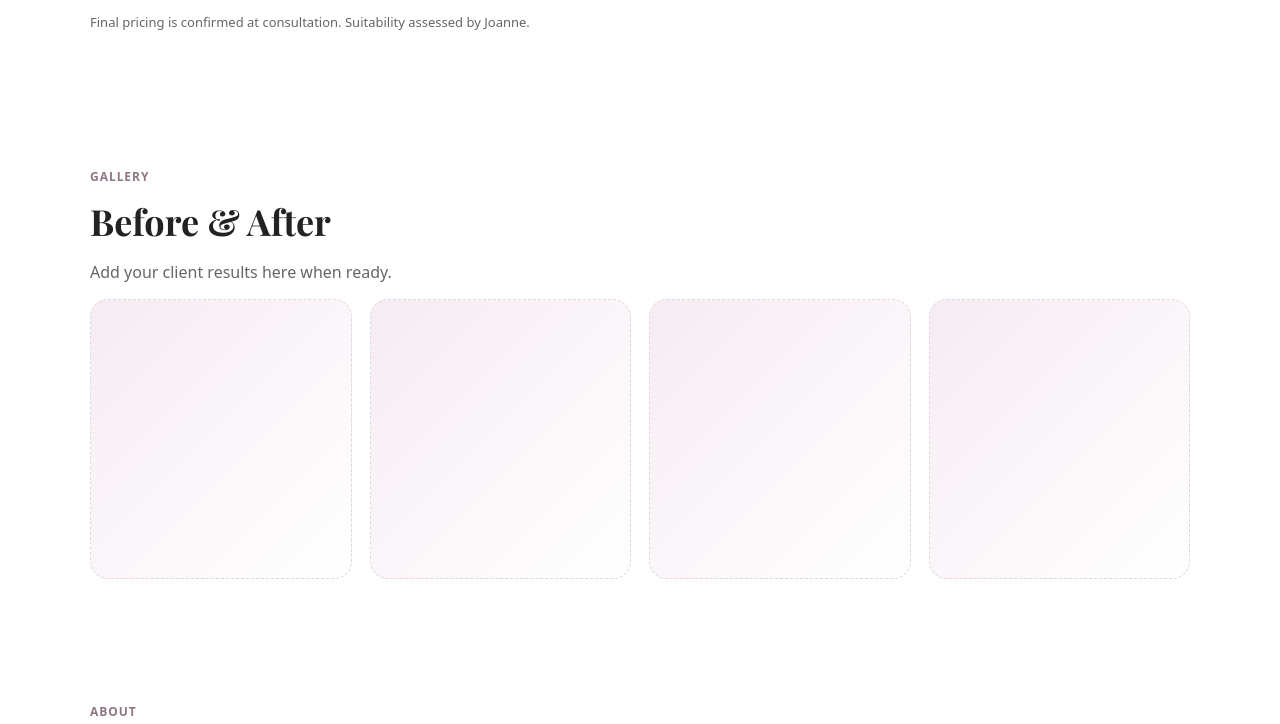
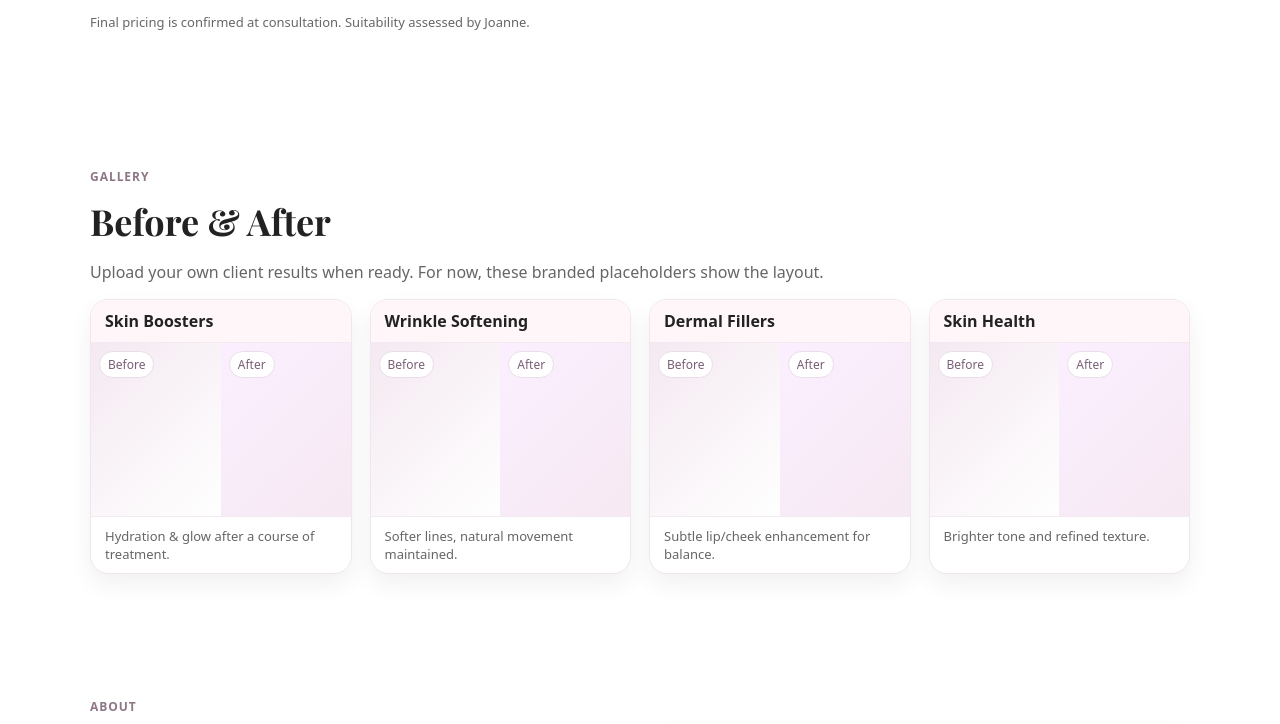
Before and after one commit to chrisburley01/Beautywithinsalon, a plain HTML site: page index.html in a window 1280 px wide. Shown: the part 1303-2027 px from the top of the page. Drawn offline with nearby package versions, Linux system fonts and the light colour scheme.

Commit message:
Update index.html

```diff
--- a/index.html
+++ b/index.html
@@ -1,4 +1,3 @@
-
 <!DOCTYPE html>
 <html lang="en">
 <head>
@@ -7,65 +6,43 @@
   <title>Beautywithin Aesthetics | By Joanne Burley</title>
   <meta name="description" content="Beautywithin Aesthetics by Joanne Burley – professional, safe, natural-looking aesthetic treatments." />
   <link rel="icon" href="BWA-Logo-no-name-PRINT.svg">
-  <link rel="preconnect" href="https://fonts.googleapis.com">
-  <link rel="preconnect" href="https://fonts.gstatic.com" crossorigin>
+  <link rel="preconnect" href="https://fonts.googleapis.com"><link rel="preconnect" href="https://fonts.gstatic.com" crossorigin>
   <link href="https://fonts.googleapis.com/css2?family=Playfair+Display:wght@600;700&display=swap" rel="stylesheet">
   <style>
-    :root{
-      --bg:#fff; --text:#222; --muted:#666;
-      --brand:#d4acc5; --brand-dark:#8e7686; --card:#fff6f9;
-      --shadow:0 10px 24px rgba(0,0,0,.06); --radius:18px;
-    }
-    *{box-sizing:border-box}
-    body{margin:0;font-family:system-ui,-apple-system,Segoe UI,Roboto,Arial;background:var(--bg);color:var(--text)}
-    a{color:var(--brand-dark);text-decoration:none}
-    a:hover{text-decoration:underline}
+    :root{--bg:#fff;--text:#222;--muted:#666;--brand:#d4acc5;--brand-dark:#8e7686;--card:#fff6f9;--shadow:0 10px 24px rgba(0,0,0,.06);--radius:18px}
+    *{box-sizing:border-box}body{margin:0;font-family:system-ui,-apple-system,Segoe UI,Roboto,Arial;background:var(--bg);color:var(--text)}
+    a{color:var(--brand-dark);text-decoration:none}a:hover{text-decoration:underline}
     .container{max-width:1100px;margin:0 auto;padding:0 20px}
-
-    /* Header */
     header{position:sticky;top:0;z-index:50;background:rgba(255,255,255,.92);backdrop-filter:saturate(180%) blur(12px);border-bottom:1px solid #eee}
     .nav{display:flex;align-items:center;justify-content:space-between;padding:12px 0}
-    .logo{display:flex;align-items:center;gap:10px;font-weight:700}
-    .logo-img{height:42px;width:auto;object-fit:contain}
+    .logo{display:flex;align-items:center;gap:10px;font-weight:700}.logo-img{height:42px;width:auto;object-fit:contain}
     .nav a{font-weight:600;margin-left:16px}
     .cta-btn{display:inline-block;background:var(--brand);color:#fff;padding:10px 16px;border-radius:999px;box-shadow:var(--shadow)}
     .cta-btn:hover{background:var(--brand-dark);text-decoration:none}
-    section, main{scroll-margin-top:84px}
-
-    /* Hero */
+    section,main{scroll-margin-top:84px}
     .hero{padding:64px 0 40px;background:radial-gradient(900px 420px at 80% -10%, #f6edf3 0%, #fff 60%)}
     .hero-grid{display:grid;grid-template-columns:1.1fr .9fr;gap:32px;align-items:center}
     .hero h1{font:700 clamp(28px,4.5vw,46px) 'Playfair Display',serif;margin:0 0 12px}
     .hero p{color:var(--muted);font-size:18px;margin:0 0 18px}
     .hero-card{background:var(--card);padding:20px;border-radius:var(--radius);box-shadow:var(--shadow)}
-
-    /* Sections */
-    .section{padding:56px 0}
-    .section h2{font:700 clamp(24px,3.2vw,36px) 'Playfair Display',serif;margin:0 0 14px}
-    .kicker{color:var(--brand-dark);font-weight:700;letter-spacing:.08em;text-transform:uppercase;font-size:12px}
-    .muted{color:var(--muted)}
-
-    .grid{display:grid;gap:18px}
-    .treatments{grid-template-columns:repeat(auto-fit,minmax(240px,1fr))}
+    .section{padding:56px 0}.section h2{font:700 clamp(24px,3.2vw,36px) 'Playfair Display',serif;margin:0 0 14px}
+    .kicker{color:var(--brand-dark);font-weight:700;letter-spacing:.08em;text-transform:uppercase;font-size:12px}.muted{color:var(--muted)}
+    .grid{display:grid;gap:18px}.treatments{grid-template-columns:repeat(auto-fit,minmax(240px,1fr))}
     .card{background:var(--card);border-radius:var(--radius);padding:18px;box-shadow:var(--shadow)}
-
-    /* About */
     .about{display:grid;grid-template-columns:1fr 1fr;gap:28px;align-items:start}
     .about img{width:100%;border-radius:var(--radius);box-shadow:var(--shadow);object-fit:cover;aspect-ratio:4/3}
-
-    /* Gallery placeholders */
-    .gallery{display:grid;grid-template-columns:repeat(auto-fit,minmax(240px,1fr));gap:18px}
-    .ph{height:280px;border-radius:var(--radius);background:linear-gradient(135deg,#f6ecf3,#ffffff);border:1px dashed #e2d7df}
-
-    /* Footer */
-    footer{padding:36px 0;border-top:1px solid #eee;background:#fff}
-    .footgrid{display:grid;grid-template-columns:1.2fr .8fr;gap:24px}
-    .small{font-size:13px}
-
-    /* WhatsApp */
+    /* Branded BEFORE/AFTER cards */
+    .ba-grid{display:grid;grid-template-columns:repeat(auto-fit,minmax(260px,1fr));gap:18px}
+    .ba{background:#fff;border-radius:var(--radius);box-shadow:var(--shadow);overflow:hidden;border:1px solid #f0e6ee}
+    .ba-head{display:flex;justify-content:space-between;align-items:center;padding:10px 14px;background:var(--card);font-weight:700}
+    .ba-body{display:grid;grid-template-columns:1fr 1fr;gap:0;border-top:1px solid #f3e9f1}
+    .ba-half{aspect-ratio:3/4;display:flex;align-items:center;justify-content:center;position:relative}
+    .ba-half.before{background:linear-gradient(135deg,#f4e9f1,#ffffff)}
+    .ba-half.after{background:linear-gradient(135deg,#fbefff,#f6e9f3)}
+    .ba-label{position:absolute;top:8px;left:8px;font-size:12px;background:#fff;border:1px solid #e9ddea;border-radius:999px;padding:4px 8px;color:#7a5f77}
+    .ba-foot{padding:10px 14px;color:var(--muted);font-size:13px;border-top:1px solid #f3e9f1}
+    footer{padding:36px 0;border-top:1px solid #eee;background:#fff}.footgrid{display:grid;grid-template-columns:1.2fr .8fr;gap:24px}.small{font-size:13px}
     .whatsapp-fab{position:fixed;right:18px;bottom:18px;background:#25D366;color:#fff;border-radius:999px;padding:12px 16px;display:flex;align-items:center;gap:8px;box-shadow:0 12px 30px rgba(0,0,0,.18);z-index:900;font-weight:700}
-    .whatsapp-fab:hover{filter:brightness(.95);text-decoration:none}
-
     @media (max-width:880px){.hero-grid,.about{grid-template-columns:1fr}}
   </style>
 </head>
@@ -77,12 +54,8 @@
       <span>Beautywithin&nbsp;<span class="muted">Aesthetics</span></span>
     </div>
     <div>
-      <a href="#home">Home</a>
-      <a href="#treatments">Treatments</a>
-      <a href="#prices">Prices</a>
-      <a href="#gallery">Gallery</a>
-      <a href="#about">About</a>
-      <a href="#contact" class="cta-btn">Contact</a>
+      <a href="#home">Home</a><a href="#treatments">Treatments</a><a href="#prices">Prices</a>
+      <a href="#gallery">Gallery</a><a href="#about">About</a><a href="#contact" class="cta-btn">Contact</a>
     </div>
   </nav>
 </header>
@@ -107,26 +80,11 @@
   <p class="kicker">Treatments</p>
   <h2>Our Treatments</h2>
   <div class="grid treatments">
-    <article class="card">
-      <h3>Skin Boosters</h3>
-      <p class="muted">Hydrating injectables to restore glow, elasticity and overall skin health.</p>
-    </article>
-    <article class="card">
-      <h3>Wrinkle Softening</h3>
-      <p class="muted">Gentle softening of lines while keeping natural movement and expression.</p>
-    </article>
-    <article class="card">
-      <h3>Dermal Fillers</h3>
-      <p class="muted">Premium HA fillers for lips, cheeks and jawline definition — always subtle.</p>
-    </article>
-    <article class="card">
-      <h3>Skin Health</h3>
-      <p class="muted">Medical facials, microneedling and peels to brighten and refine texture.</p>
-    </article>
-    <article class="card">
-      <h3>Consultations</h3>
-      <p class="muted">Friendly, no-obligation chats to plan your journey and answer questions.</p>
-    </article>
+    <article class="card"><h3>Skin Boosters</h3><p class="muted">Hydrating injectables to restore glow, elasticity and overall skin health.</p></article>
+    <article class="card"><h3>Wrinkle Softening</h3><p class="muted">Gentle softening of lines while keeping natural movement and expression.</p></article>
+    <article class="card"><h3>Dermal Fillers</h3><p class="muted">Premium HA fillers for lips, cheeks and jawline definition — always subtle.</p></article>
+    <article class="card"><h3>Skin Health</h3><p class="muted">Medical facials, microneedling and peels to brighten and refine texture.</p></article>
+    <article class="card"><h3>Consultations</h3><p class="muted">Friendly, no-obligation chats to plan your journey and answer questions.</p></article>
   </div>
 </section>
 
@@ -145,12 +103,40 @@
 <section id="gallery" class="section container">
   <p class="kicker">Gallery</p>
   <h2>Before & After</h2>
-  <p class="muted">Add your client results here when ready.</p>
-  <div class="gallery">
-    <div class="ph" aria-hidden="true"></div>
-    <div class="ph" aria-hidden="true"></div>
-    <div class="ph" aria-hidden="true"></div>
-    <div class="ph" aria-hidden="true"></div>
+  <p class="muted">Upload your own client results when ready. For now, these branded placeholders show the layout.</p>
+  <div class="ba-grid">
+    <div class="ba">
+      <div class="ba-head">Skin Boosters</div>
+      <div class="ba-body">
+        <div class="ba-half before"><span class="ba-label">Before</span></div>
+        <div class="ba-half after"><span class="ba-label">After</span></div>
+      </div>
+      <div class="ba-foot">Hydration & glow after a course of treatment.</div>
+    </div>
+    <div class="ba">
+      <div class="ba-head">Wrinkle Softening</div>
+      <div class="ba-body">
+        <div class="ba-half before"><span class="ba-label">Before</span></div>
+        <div class="ba-half after"><span class="ba-label">After</span></div>
+      </div>
+      <div class="ba-foot">Softer lines, natural movement maintained.</div>
+    </div>
+    <div class="ba">
+      <div class="ba-head">Dermal Fillers</div>
+      <div class="ba-body">
+        <div class="ba-half before"><span class="ba-label">Before</span></div>
+        <div class="ba-half after"><span class="ba-label">After</span></div>
+      </div>
+      <div class="ba-foot">Subtle lip/cheek enhancement for balance.</div>
+    </div>
+    <div class="ba">
+      <div class="ba-head">Skin Health</div>
+      <div class="ba-body">
+        <div class="ba-half before"><span class="ba-label">Before</span></div>
+        <div class="ba-half after"><span class="ba-label">After</span></div>
+      </div>
+      <div class="ba-foot">Brighter tone and refined texture.</div>
+    </div>
   </div>
 </section>
 
@@ -160,11 +146,7 @@
     <div>
       <h2>Meet Joanne</h2>
       <p>Joanne Burley is the face behind Beautywithin Aesthetics. With a passion for subtle enhancement and client education, Joanne focuses on treatments that prioritise safety, comfort and natural-looking results.</p>
-      <ul class="muted">
-        <li>Fully insured & trained</li>
-        <li>Clean, private treatment space</li>
-        <li>Strict hygiene standards</li>
-      </ul>
+      <ul class="muted"><li>Fully insured & trained</li><li>Clean, private treatment space</li><li>Strict hygiene standards</li></ul>
     </div>
     <img src="joanne.jpg?v=2" alt="Joanne Burley, Beautywithin Aesthetics">
   </div>
@@ -179,10 +161,7 @@
 
 <footer>
   <div class="container footgrid">
-    <div class="logo">
-      <img src="BWA-Logo-no-name-PRINT.svg?v=2" alt="Beautywithin Aesthetics logo" class="logo-img"/>
-      Beautywithin Aesthetics
-    </div>
+    <div class="logo"><img src="BWA-Logo-no-name-PRINT.svg?v=2" alt="Beautywithin Aesthetics logo" class="logo-img"/>Beautywithin Aesthetics</div>
     <p class="small muted">© <span id="year"></span> Beautywithin Aesthetics</p>
   </div>
 </footer>
```
